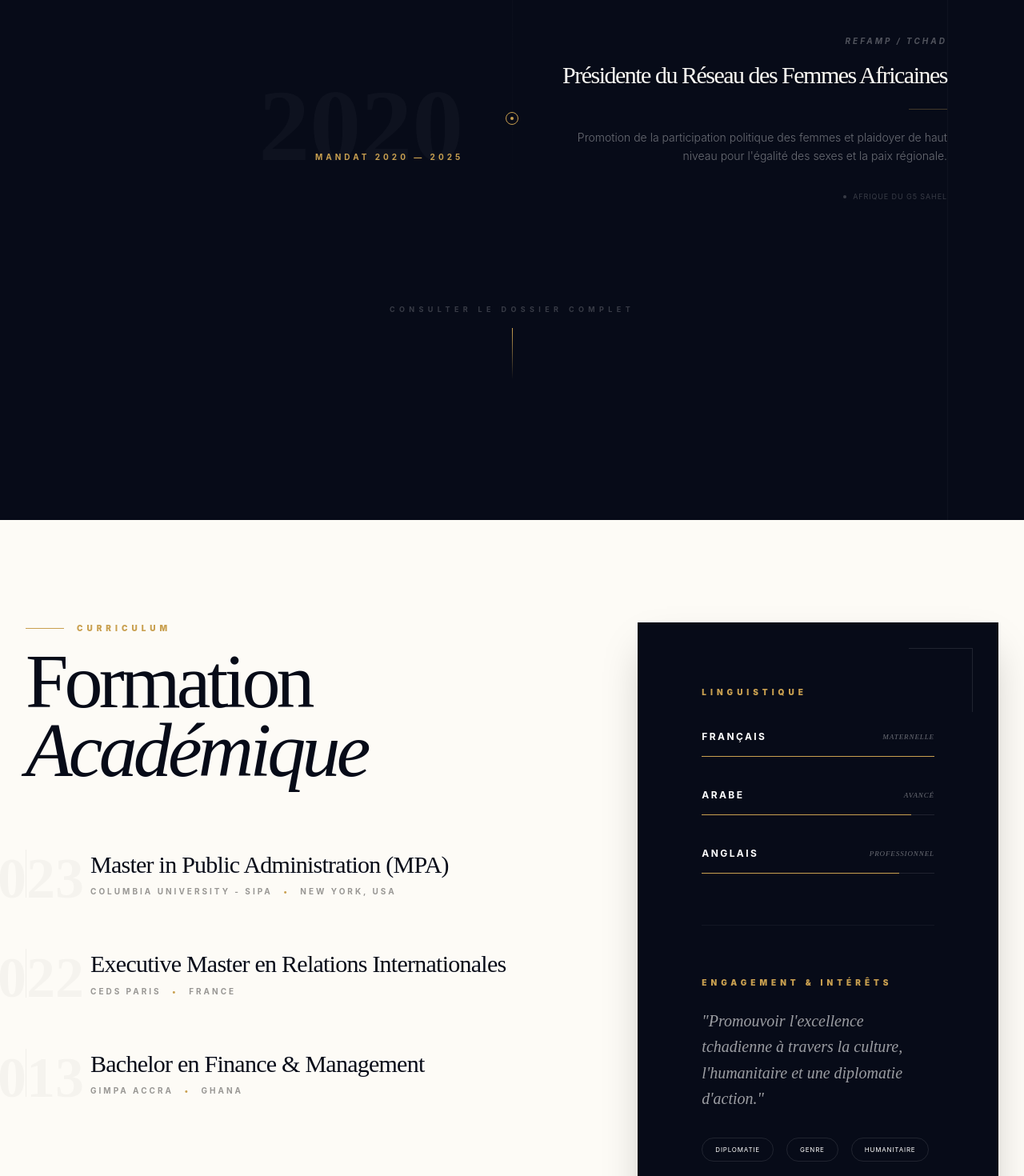
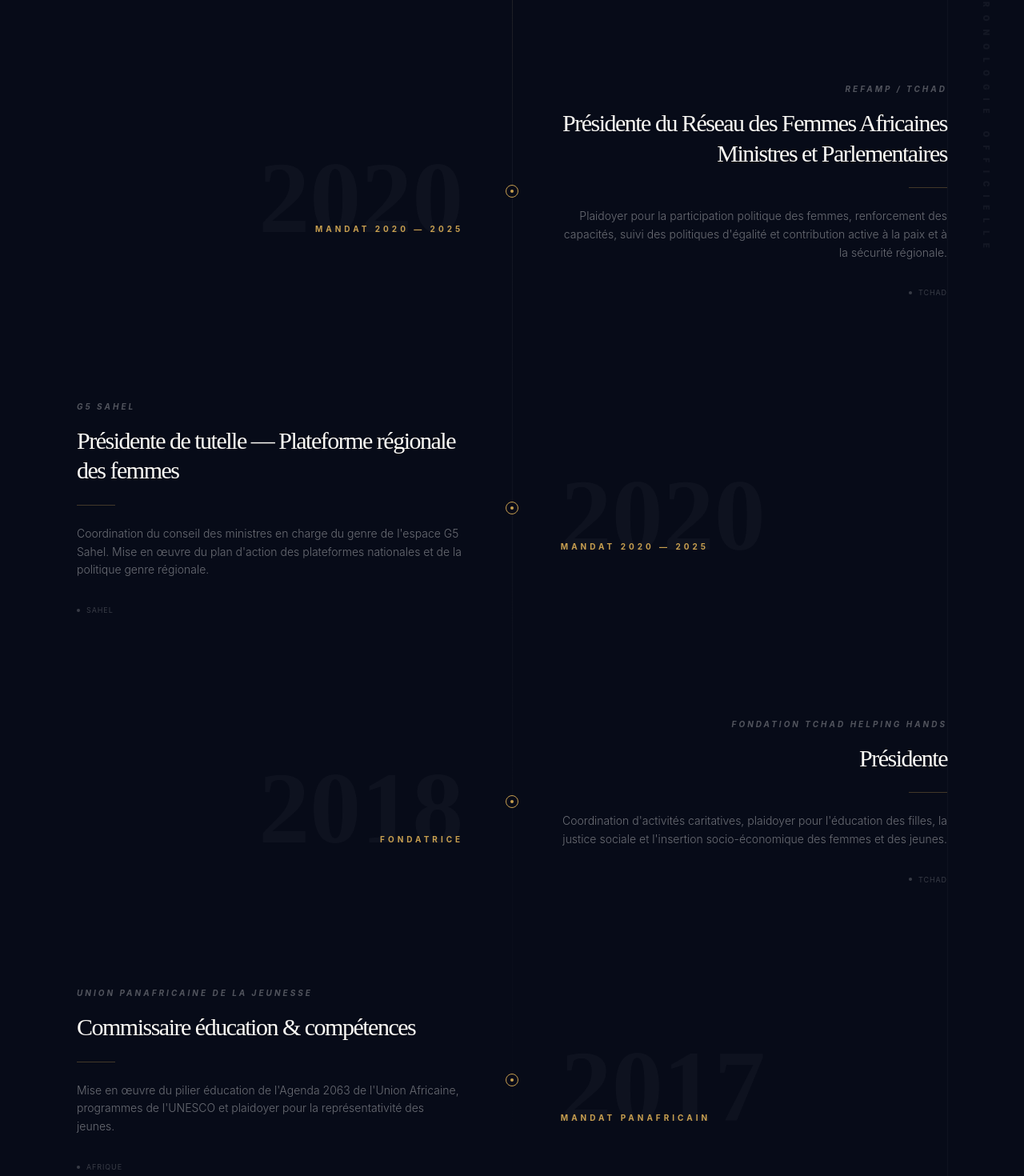
Before and after one commit to Sende45/PortfolioAmbassadrice, a React (Vite) app in the folder portefolioAmbassy/: page / in a window 1280 px wide. Shown: the part 4820-6290 px from the top of the page at 80% size. Built offline with nearby package versions, Linux system fonts and the light colour scheme.

Commit message:
ajout des nouvelles modifications des fichiers

```diff
--- a/portefolioAmbassy/src/pages/Formation.jsx
+++ b/portefolioAmbassy/src/pages/Formation.jsx
@@ -3,23 +3,48 @@ import React from 'react';
 const Formation = () => {
   const diplomes = [
     {
-      annee: "2023",
-      titre: "Master in Public Administration (MPA)",
-      ecole: "Columbia University - SIPA",
-      lieu: "New York, USA"
-    },
-    {
-      annee: "2022",
-      titre: "Executive Master en Relations Internationales",
+      annee: "2024",
+      titre: "MPA Etudes Diplomatiques et Relations Internationales",
       ecole: "CEDS Paris",
       lieu: "France"
     },
     {
-      annee: "2013",
-      titre: "Bachelor en Finance & Management",
-      ecole: "GIMPA Accra",
+      annee: "2023",
+      titre: "Spécialisation en Diplomates Innovantes",
+      ecole: "CEDS Paris",
+      lieu: "France"
+    },
+    {
+      annee: "2015-2016",
+      titre: "Master | communication des institutions",
+      ecole: "Sup' Management School of Business",
+      lieu: "Tchad"
+    },
+    {
+      annee: "2015",
+      titre: "Licence | gestion & administration des Entreprises",
+      ecole: "Institut Supérieur Polytechnique De Reference (ISPR)",
+      lieu: "Tchad"
+    },
+     {
+      annee: "2014",
+      titre: "Certificat des responsables des services généraux",
+      ecole: "Cegos",
+      lieu: "France"
+    },
+     {
+      annee: "2010-2012",
+      titre: "Advanced diploma in business management",
+      ecole: "Wintech Professional Institute",
       lieu: "Ghana"
+    },
+     {
+      annee: "2009",
+      titre: "Baccalaureat serie A4 ",
+      ecole: "Lycée Adventiste",
+      lieu: "Tchad"
     }
+
   ];
 
   const langues = [
--- a/portefolioAmbassy/src/pages/Parcours.jsx
+++ b/portefolioAmbassy/src/pages/Parcours.jsx
@@ -14,25 +14,49 @@ const Parcours = () => {
       date: "2025",
       period: "JUILLET — PRÉSENT",
       institution: "Organisation Internationale de la Francophonie (OIF)",
-      poste: "Conseillère Spéciale du Chef de l'État",
-      description: "Représentation du Tchad au Conseil permanent de la Francophonie (CPF). Contribution stratégique aux débats sur l'égalité des genres et les droits humains.",
+      poste: "Conseillère Spéciale, Représentante Personnelle du Chef de l’Etat auprès de l’OIF",
+      description: "Représentation au CPF et à l'OIF. Élaboration des positions diplomatiques, analyse de la situation politique et budgétaire de l'espace francophone, et contribution aux résolutions sur l'égalité des genres et les droits de l'homme.",
       location: "International"
     },
     {
       date: "2020",
       period: "JUILLET 2020 — JUILLET 2025",
-      institution: "République du Tchad",
+      institution: "Ministère de la Femme",
       poste: "Ministre d'État — Femme & Protection de l'Enfance",
-      description: "Conception et mise en œuvre de la politique gouvernementale. Pilotage de réformes historiques pour l'autonomisation des femmes et la parité nationale.",
+      description: "Pilotage de la politique nationale de promotion de la femme et de la famille. Réformes pour l'autonomisation socio-économique, l'équité des chances et la protection des personnes vulnérables.",
       location: "N'Djaména"
     },
     {
       date: "2020",
       period: "MANDAT 2020 — 2025",
       institution: "REFAMP / TCHAD",
-      poste: "Présidente du Réseau des Femmes Africaines",
-      description: "Promotion de la participation politique des femmes et plaidoyer de haut niveau pour l'égalité des sexes et la paix régionale.",
-      location: "Afrique du G5 Sahel"
+      poste: "Présidente du Réseau des Femmes Africaines Ministres et Parlementaires",
+      description: "Plaidoyer pour la participation politique des femmes, renforcement des capacités, suivi des politiques d'égalité et contribution active à la paix et à la sécurité régionale.",
+      location: "Tchad"
+    },
+    {
+      date: "2020",
+      period: "MANDAT 2020 — 2025",
+      institution: "G5 Sahel",
+      poste: "Présidente de tutelle — Plateforme régionale des femmes",
+      description: "Coordination du conseil des ministres en charge du genre de l'espace G5 Sahel. Mise en œuvre du plan d'action des plateformes nationales et de la politique genre régionale.",
+      location: "Sahel"
+    },
+    {
+      date: "2018",
+      period: "FONDATRICE",
+      institution: "Fondation Tchad Helping Hands",
+      poste: "Présidente",
+      description: "Coordination d'activités caritatives, plaidoyer pour l'éducation des filles, la justice sociale et l'insertion socio-économique des femmes et des jeunes.",
+      location: "Tchad"
+    },
+    {
+      date: "2017",
+      period: "MANDAT PANAFRICAIN",
+      institution: "Union Panafricaine de la Jeunesse",
+      poste: "Commissaire éducation & compétences",
+      description: "Mise en œuvre du pilier éducation de l'Agenda 2063 de l'Union Africaine, programmes de l'UNESCO et plaidoyer pour la représentativité des jeunes.",
+      location: "Afrique"
     }
   ];
 
@@ -63,7 +87,7 @@ const Parcours = () => {
         </div>
 
         <div className="relative">
-          {/* Ligne centrale de la Timeline (Ultra-fine) */}
+          {/* Ligne centrale de la Timeline */}
           <div className="absolute left-0 md:left-1/2 top-0 w-[1px] h-full bg-gradient-to-b from-prestige-gold/50 via-white/5 to-transparent"></div>
 
           <div className="space-y-32">
@@ -82,14 +106,14 @@ const Parcours = () => {
                   </div>
                 </div>
 
-                {/* 2. Le Point d'Ancrage Milieu */}
+                {/* 2. Le Point d'Ancrage */}
                 <div className="absolute left-0 md:left-1/2 top-4 md:top-1/2 w-4 h-4 -translate-x-1/2 -translate-y-1/2 z-20">
                   <div className="w-full h-full rounded-full bg-[#070B18] border border-prestige-gold flex items-center justify-center">
                     <div className="w-1 h-1 bg-prestige-gold rounded-full group-hover:scale-[3] transition-transform duration-500"></div>
                   </div>
                 </div>
 
-                {/* 3. Bloc Contenu (La Carte) */}
+                {/* 3. Bloc Contenu */}
                 <div className="w-full md:w-[45%] pl-10 md:pl-0">
                   <div className={`space-y-4 ${index % 2 === 0 ? 'md:pl-16' : 'md:pr-16 text-right'}`}>
                     <p className="text-[10px] uppercase tracking-[0.3em] text-white/30 font-bold italic">
@@ -115,7 +139,7 @@ const Parcours = () => {
         </div>
       </div>
 
-      {/* Bouton de téléchargement CV - Subtil */}
+      {/* Bouton de téléchargement CV */}
       <div className="mt-32 flex justify-center pb-12">
         <button className="group flex flex-col items-center gap-4">
           <span className="text-[9px] uppercase tracking-[0.6em] text-white/20 group-hover:text-prestige-gold transition-colors font-bold">Consulter le dossier complet</span>
```
